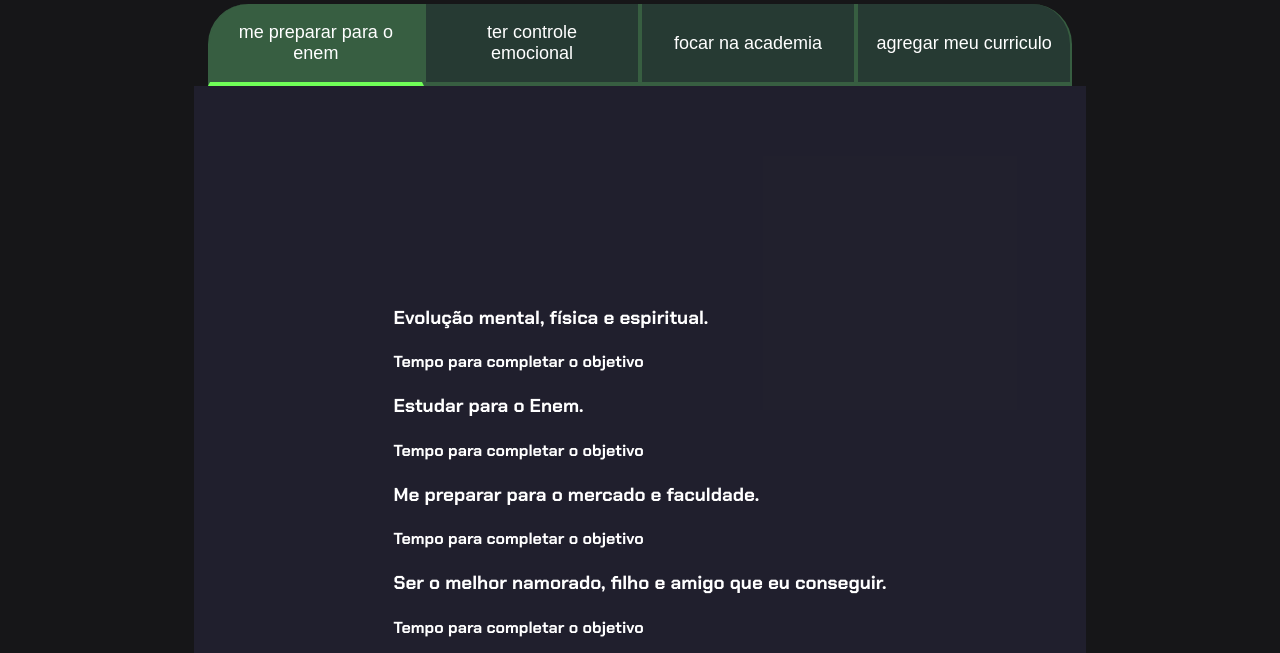
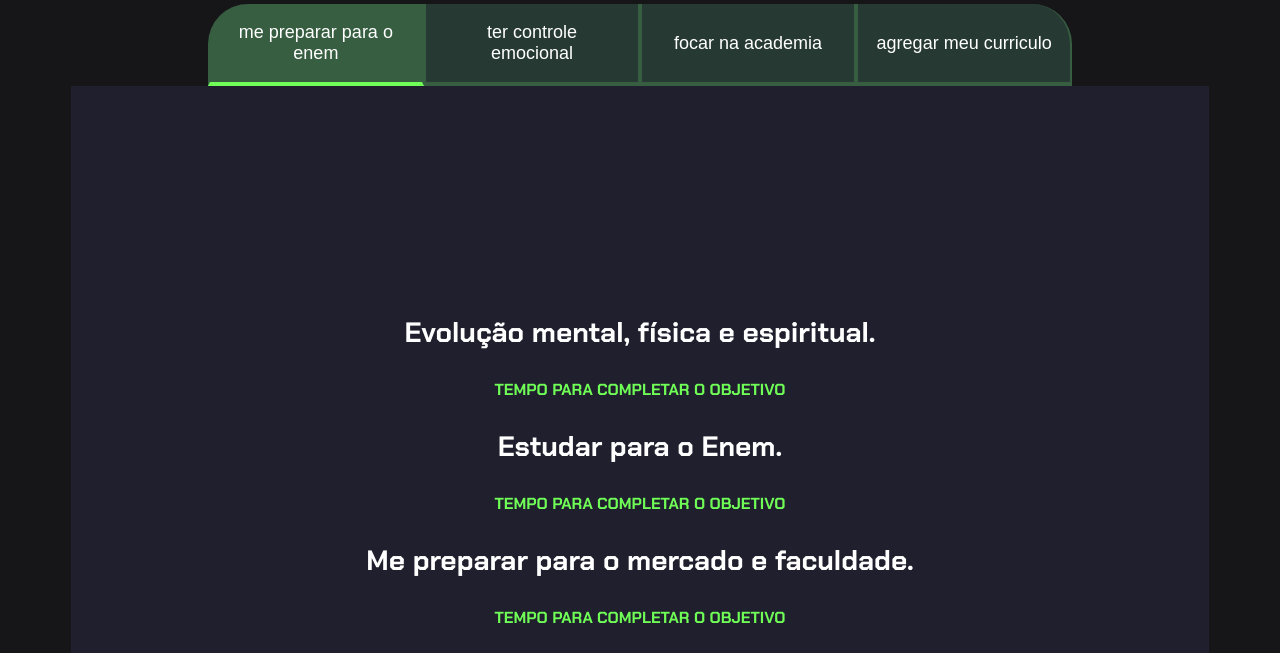
Before and after one commit to luisbond/projeto-de-vida-, a plain HTML site: page index.html in a window 1280 px wide. Shown: the part 99-752 px from the top of the page. Drawn offline with Linux system fonts and the light colour scheme.

Commit message:
Update style.css

```diff
--- a/style.css
+++ b/style.css
@@ -72,6 +72,20 @@ body {
         border-radius: 0 0 40px 40px;
     }
 
+    .aba-conteudo.ativo{
+        display: block;
+    }
+
+    .aba-conteudo-titulo-principal{
+        font-size: 28px;
+        text-align: center;
+    }
+
+    .aba-conteudo-titulo-secundario{
+        text-align: center;
+        color: var(--verde);
+        text-transform: uppercase;
+    }
 
 @media screen and (min-width: 768px) {
     .botoes {
```
